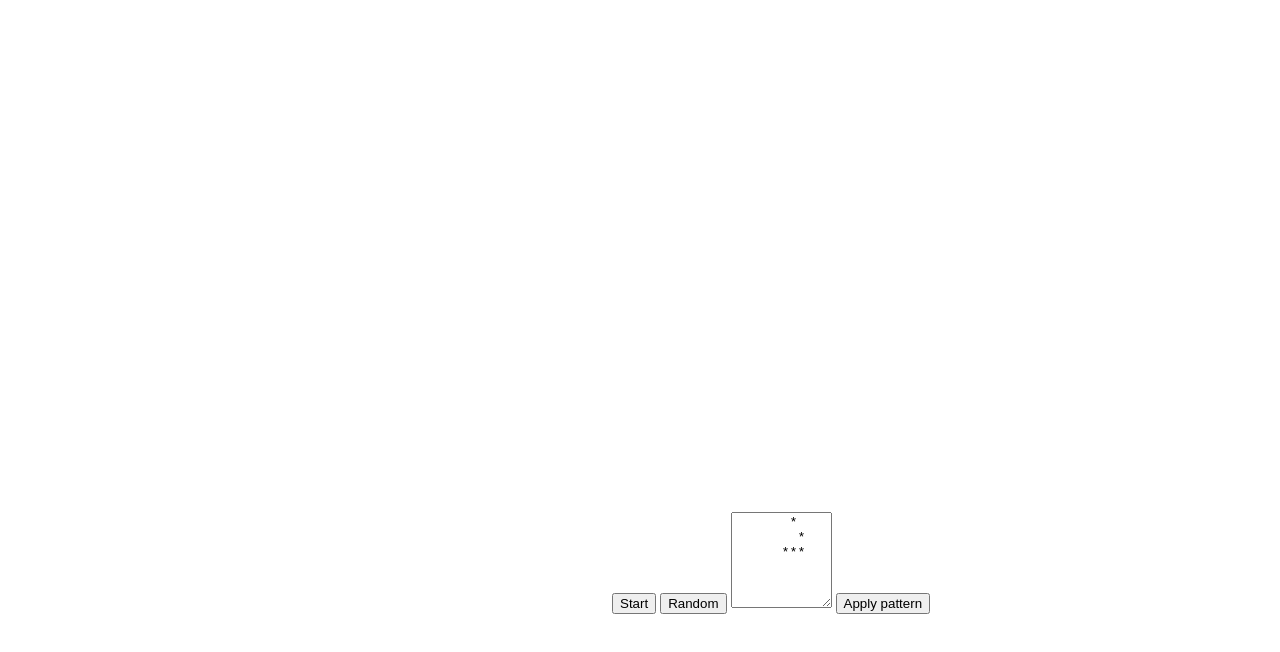
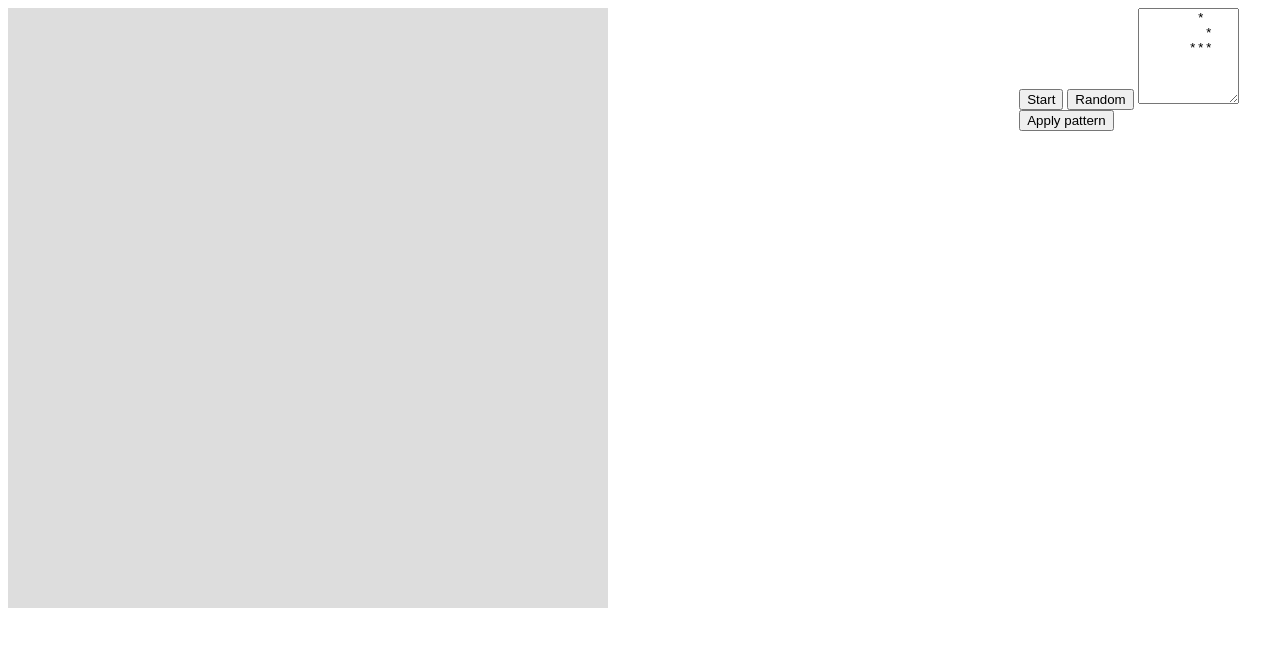
Before and after one commit to thomasvolk/electro-cell, a website with bundled scripts: page index.html in a window 1280 px wide. Built offline with nearby package versions, Linux system fonts and the light colour scheme.

Commit message:
add layout

```diff
--- a/index.html
+++ b/index.html
@@ -11,9 +11,13 @@
       http-equiv="X-Content-Security-Policy"
       content="default-src 'self'; script-src 'self'"
     />
+    <link rel="stylesheet" href="layout.css"/>
   </head>
   <body>
+    <div class="canvas">
       <canvas width="600" height="600" id="canvas"></canvas>
+    </div>
+    <div class="sidebar">
       <button id="toggle-button">Start</button>
       <button id="random-button">Random</button>
       <textarea cols="10" rows="6" id="start-pattern">
@@ -22,6 +26,7 @@
       ***
       </textarea>
       <button id="apply-button">Apply pattern</button>
+    </div>
   </body>
   <script src="./dist/cellular_automat.js"></script>
   <script src="./dist/renderer.js"></script>
--- /dev/null
+++ b/layout.css
@@ -0,0 +1,13 @@
+canvas {
+    background-color: #ddd;
+}
+
+.canvas {
+    float: left;
+    width: 80%;
+}
+
+.sidebar {
+    float: left;
+    width: 20%;
+}
--- a/package.json
+++ b/package.json
@@ -19,9 +19,8 @@
   "devDependencies": {
     "@typescript-eslint/eslint-plugin": "^3.4.0",
     "@typescript-eslint/parser": "^3.4.0",
+    "electron": "^11.3.0",
     "eslint": "^7.3.1",
-    "electron": "^9.3.1",
     "typescript": "^3.9.5"
-  },
-  "dependencies": {}
+  }
 }
```
Also changed, not shown: 2 other files. Lines whose indentation alone changed are shown as unchanged.
